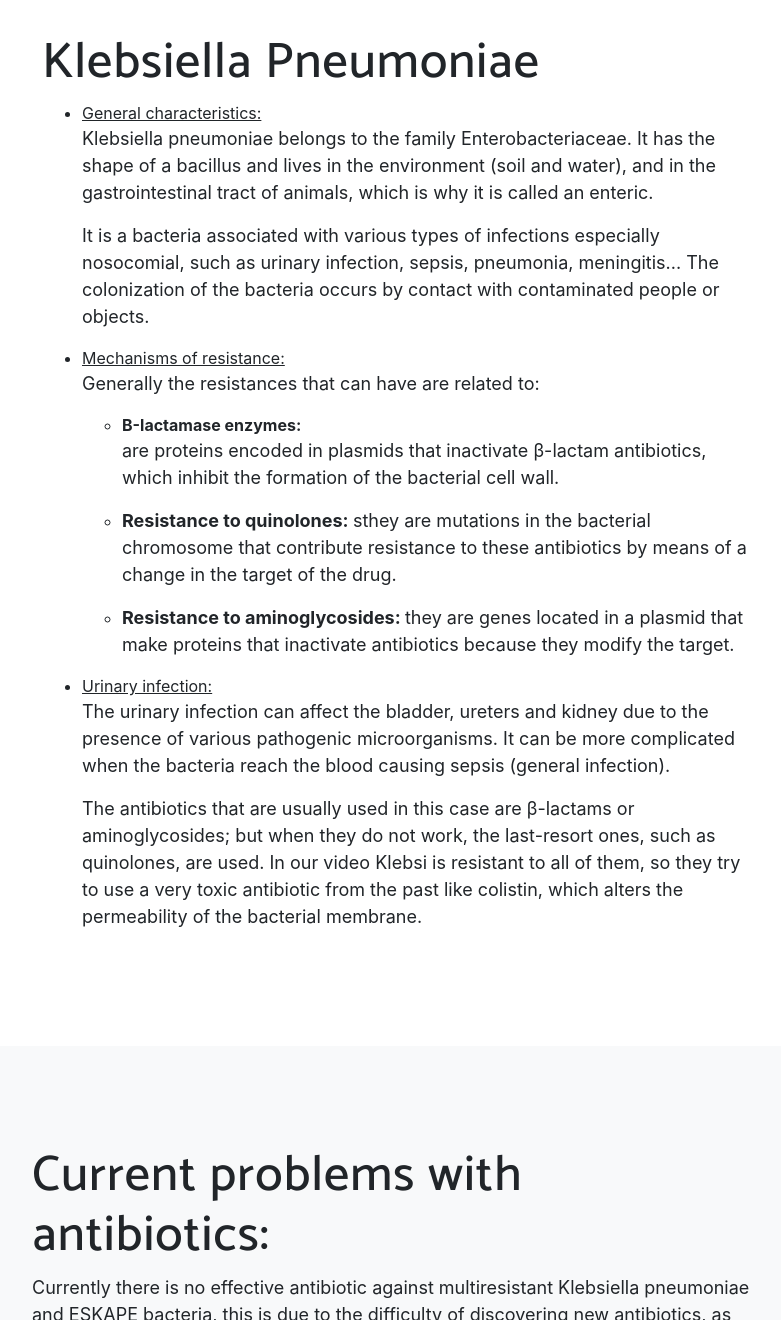
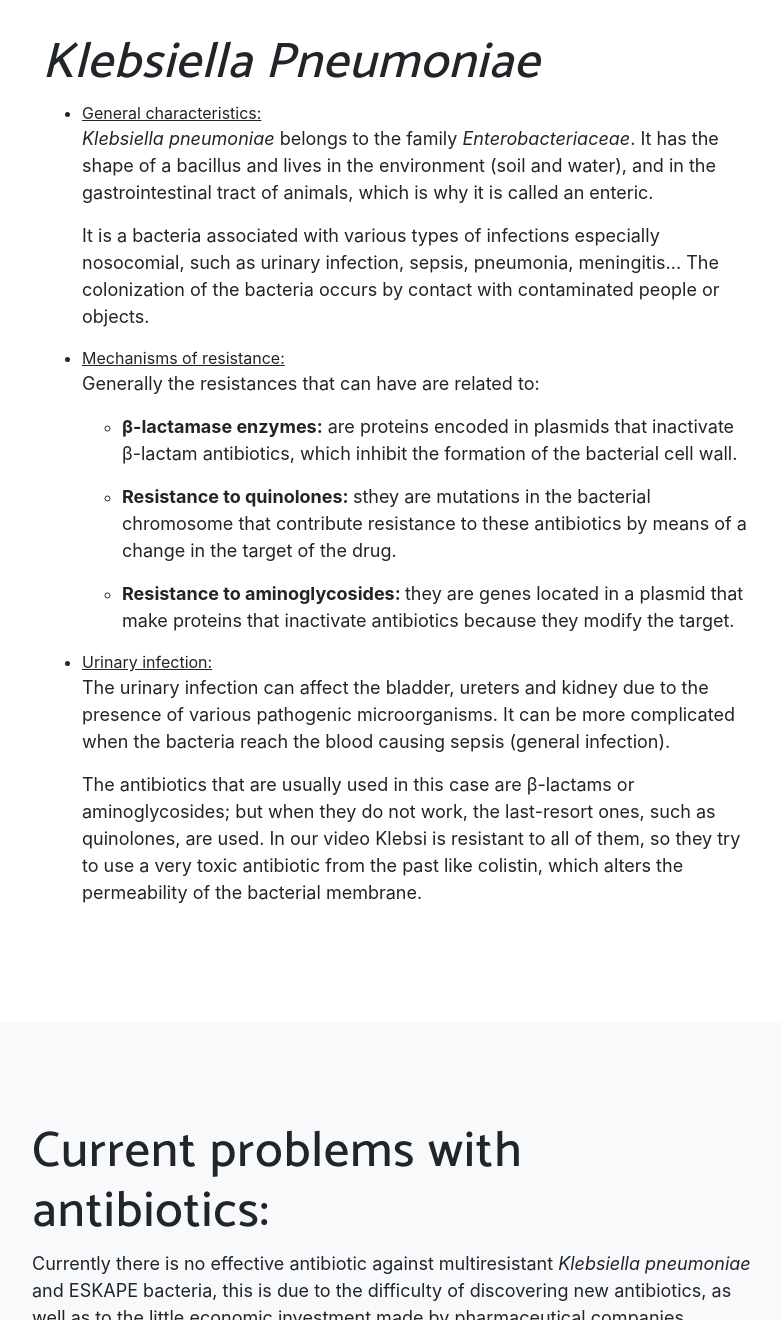
Before and after one commit to breogangf/klebsi.es, a website with bundled scripts: page www/en.html in a window 1280 px wide. Shown: the part 1480-2800 px from the top of the page, without its empty margins (243-1024 px from the left). Built offline with nearby package versions, Linux system fonts and the light colour scheme; a web font is replaced by a local one.

Commit message:
Minor style fixes

```diff
--- a/www/en.html
+++ b/www/en.html
@@ -73,7 +73,7 @@
       <div class="row h-100">
         <div class="col-lg-5 my-auto">
           <div class="header-content mx-auto">
-            <h1 class="mb-5">Discovering Klebsi, the bacteria</h1>
+            <h2 class="mb-5">Do you want to live a day in a bacteria's life?<br><br>Let's join Klebsi on its journey and discover it!</h2>
           </div>
         </div>
         <div class="col-lg-7 my-auto">
@@ -117,10 +117,10 @@
   <section class="pneumoniae" id="pneumoniae">
     <div class="container">
       <div class="col-md-8 mx-auto">
-        <h2 class="section-heading">Klebsiella Pneumoniae</h2>
+        <h2 class="section-heading"><i>Klebsiella Pneumoniae</i></h2>
         <ul>
           <li><u>General characteristics:</u>
-            <p>Klebsiella pneumoniae belongs to the family Enterobacteriaceae. It has the shape of a bacillus and lives
+            <p><i>Klebsiella pneumoniae</i> belongs to the family <i>Enterobacteriaceae</i>. It has the shape of a bacillus and lives
               in the environment (soil and water), and in the gastrointestinal tract of animals, which is why it is
               called an enteric.
             </p>
@@ -132,10 +132,11 @@
           <li><u>Mechanisms of resistance:</u>
             <p>Generally the resistances that can have are related to:</p>
             <ul>
-              <li><strong>Β-lactamase enzymes:</strong></li>
-              <p>are proteins encoded in plasmids that inactivate β-lactam antibiotics, which inhibit the formation of
-                the bacterial cell wall.
-              </p>
+              <li>
+                <p><strong>β-lactamase enzymes:</strong> are proteins encoded in plasmids that inactivate β-lactam antibiotics, which inhibit the formation of
+                  the bacterial cell wall.
+                </p>
+              </li>
               <li>
                 <p><strong>Resistance to quinolones: </strong>sthey are mutations in the bacterial chromosome that
                   contribute resistance to these antibiotics by means of a change in the target of the drug.
@@ -169,7 +170,7 @@
       <div class="row">
         <div class="col-md-8 mx-auto">
           <h2 class="section-heading">Current problems with antibiotics:</h2>
-          <p>Currently there is no effective antibiotic against multiresistant Klebsiella pneumoniae and ESKAPE
+          <p>Currently there is no effective antibiotic against multiresistant <i>Klebsiella pneumoniae</i> and ESKAPE
             bacteria, this is due to the difficulty of discovering new antibiotics, as well as to the little economic
             investment made by pharmaceutical companies.
           </p>
```
Also changed, not shown: www/index.html (+10 -8 lines).
